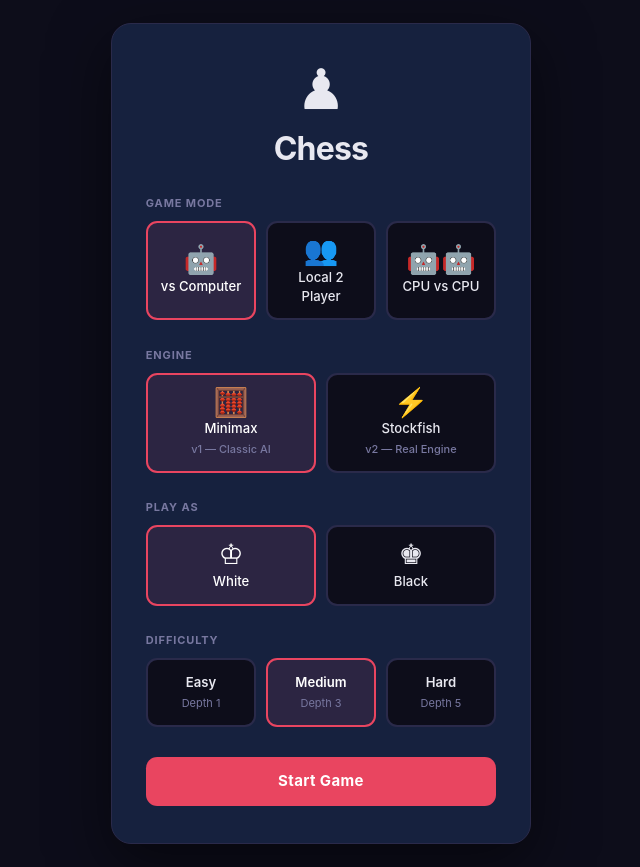
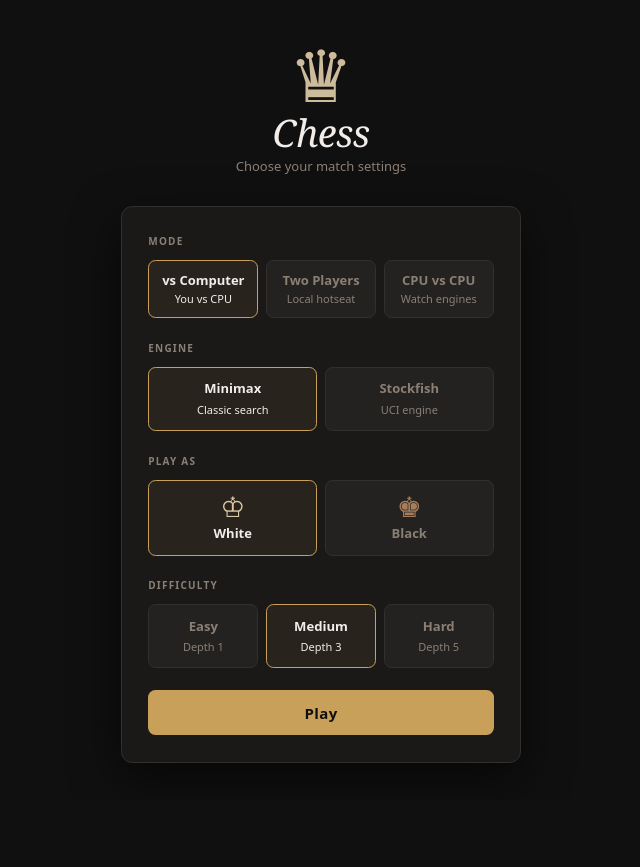
Before and after one commit to zzacong/chessboard, a React (Vite) app: page / in a window 1280 px wide. Shown: the whole page, without its empty margins (319-959 px from the left). After the commit the page ends 800 px from the top, so only its background shows below. Built offline with nearby package versions, Linux system fonts and the light colour scheme.

Commit message:
style: redesign UI with warm dark theme and refined typography

```diff
--- a/src/components/GameLayout.tsx
+++ b/src/components/GameLayout.tsx
@@ -16,27 +16,23 @@ export function GameLayout({ badge }: GameLayoutProps) {
   }
 
   return (
-    <div
-      className="flex min-h-screen flex-col bg-bg"
-      style={{
-        backgroundImage:
-          "radial-gradient(ellipse 60% 50% at 20% 20%, rgba(30,45,82,0.4) 0%, transparent 70%), radial-gradient(ellipse 40% 40% at 80% 80%, rgba(233,69,96,0.06) 0%, transparent 60%)",
-      }}
-    >
+    <div className="flex min-h-screen flex-col bg-bg">
       <header
-        className="sticky top-0 z-10 flex h-[52px] items-center justify-between border-b border-border px-6 backdrop-blur-sm"
-        style={{ background: "rgba(22,33,62,0.8)" }}
+        className="sticky top-0 z-10 flex h-[50px] items-center border-b border-border px-6 backdrop-blur-sm"
+        style={{ background: "rgba(26,25,24,0.85)" }}
       >
-        <span className="flex items-center gap-2 text-[17px] font-bold tracking-tight text-text">
-          <span
-            className="inline-block h-2 w-2 rounded-full bg-accent"
-            style={{ boxShadow: "0 0 8px var(--color-accent)" }}
-          />
-          Chess <span className="text-[12px] font-normal text-text-muted">{badge}</span>
+        <span className="wordmark text-[18px] text-text" style={{ lineHeight: 1 }}>
+          Chess
+        </span>
+        <span
+          className="ml-2 rounded-sm px-1.5 py-0.5 text-[10px] font-semibold tracking-[0.1em] text-text-muted uppercase"
+          style={{ background: "var(--color-surface-2)" }}
+        >
+          {badge}
         </span>
       </header>
 
-      <main className="flex flex-1 items-start justify-center px-5 pt-7 pb-10">
+      <main className="flex flex-1 items-start justify-center px-5 pt-6 pb-10">
         <div className="flex items-start gap-5 max-sm:w-full max-sm:flex-col max-sm:items-center">
           <div className="flex flex-col items-start gap-3 max-sm:w-full max-sm:items-center">
             <StatusBar onNewGame={handleNewGame} />
--- a/src/index.css
+++ b/src/index.css
@@ -1,30 +1,32 @@
 @import "tailwindcss";
 
 @theme {
-  --color-bg: #0d0d1a;
-  --color-surface: #16213e;
-  --color-surface-2: #1e2d52;
-  --color-border: #2a2a4a;
-  --color-border-2: #3a3a5a;
-  --color-text: #e8e8f0;
-  --color-text-muted: #7878a0;
-  --color-accent: #e94560;
-  --color-accent-2: #f5a623;
-  --color-success: #4ade80;
+  --color-bg: #111010;
+  --color-surface: #1a1918;
+  --color-surface-2: #242220;
+  --color-border: #332f2c;
+  --color-border-2: #4a4440;
+  --color-text: #f2ede8;
+  --color-text-muted: #8a7f74;
+  --color-accent: #c8a05a;
+  --color-accent-2: #d4a843;
+  --color-success: #5a9e6e;
+  --color-danger: #c0392b;
 }
 
 /* ── Design tokens (still used by Board squares & keyframes) ── */
 :root {
-  --color-bg: #0d0d1a;
-  --color-surface: #16213e;
-  --color-surface-2: #1e2d52;
-  --color-border: #2a2a4a;
-  --color-border-2: #3a3a5a;
-  --color-text: #e8e8f0;
-  --color-text-muted: #7878a0;
-  --color-accent: #e94560;
-  --color-accent-2: #f5a623;
-  --color-success: #4ade80;
+  --color-bg: #111010;
+  --color-surface: #1a1918;
+  --color-surface-2: #242220;
+  --color-border: #332f2c;
+  --color-border-2: #4a4440;
+  --color-text: #f2ede8;
+  --color-text-muted: #8a7f74;
+  --color-accent: #c8a05a;
+  --color-accent-2: #d4a843;
+  --color-success: #5a9e6e;
+  --color-danger: #c0392b;
 
   /* Board squares */
   --sq-light: #f0d9b5;
@@ -39,7 +41,11 @@
   --board-size: min(88vw, 80vh, 560px);
   --sq-size: calc(var(--board-size) / 8);
 
-  font-family: -apple-system, "Segoe UI", system-ui, sans-serif;
+  font-family:
+    system-ui,
+    -apple-system,
+    "Segoe UI",
+    sans-serif;
   font-size: 15px;
   line-height: 1.5;
   color: var(--color-text);
@@ -70,6 +76,14 @@ body {
 button {
   cursor: pointer;
   font-family: inherit;
+  font-size: inherit;
+}
+
+/* ── Serif display — used only for wordmark ── */
+.wordmark {
+  font-family: Georgia, "Times New Roman", serif;
+  font-style: italic;
+  letter-spacing: -0.02em;
 }
 
 /* ── Scrollbar ── */
@@ -154,10 +168,10 @@ button {
 @keyframes pulseBorder {
   0%,
   100% {
-    box-shadow: 0 0 0 0 rgba(233, 69, 96, 0);
+    box-shadow: 0 0 0 0 rgba(200, 160, 90, 0);
   }
   50% {
-    box-shadow: 0 0 0 4px rgba(233, 69, 96, 0.25);
+    box-shadow: 0 0 0 4px rgba(200, 160, 90, 0.3);
   }
 }
 
--- a/src/routes/index.tsx
+++ b/src/routes/index.tsx
@@ -10,15 +10,15 @@ export const Route = createFileRoute("/")({
   component: IndexPage,
 });
 
-const ENGINES: { value: EngineVersion; label: string; icon: string; desc: string }[] = [
-  { value: "v1", label: "Minimax", icon: "🧮", desc: "v1 — Classic AI" },
-  { value: "v2", label: "Stockfish", icon: "⚡", desc: "v2 — Real Engine" },
+const ENGINES: { value: EngineVersion; label: string; sub: string }[] = [
+  { value: "v1", label: "Minimax", sub: "Classic search" },
+  { value: "v2", label: "Stockfish", sub: "UCI engine" },
 ];
 
-const MODES: { value: GameMode; label: string; icon: string }[] = [
-  { value: "vs-computer", label: "vs Computer", icon: "🤖" },
-  { value: "multiplayer", label: "Local 2 Player", icon: "👥" },
-  { value: "computer-vs-computer", label: "CPU vs CPU", icon: "🤖🤖" },
+const MODES: { value: GameMode; label: string; sub: string }[] = [
+  { value: "vs-computer", label: "vs Computer", sub: "You vs CPU" },
+  { value: "multiplayer", label: "Two Players", sub: "Local hotseat" },
+  { value: "computer-vs-computer", label: "CPU vs CPU", sub: "Watch engines" },
 ];
 
 const COLORS: { value: PieceColor; label: string; symbol: string }[] = [
@@ -43,6 +43,33 @@ const SKILL_DESCS: Record<Difficulty, string> = {
   hard: "~2800 Elo",
 };
 
+const sectionLabelClass =
+  "mb-3 block text-[10px] font-semibold tracking-[0.12em] text-text-muted uppercase";
+
+function OptionButton({
+  selected,
+  onClick,
+  children,
+}: {
+  selected: boolean;
+  onClick: () => void;
+  children: React.ReactNode;
+}) {
+  return (
+    <button
+      className={cn(
+        "flex flex-1 flex-col items-center justify-center gap-1 rounded-lg border px-2 py-3 text-center transition-[border-color,background-color] duration-100",
+        selected
+          ? "border-accent bg-accent/8 text-text"
+          : "border-border bg-surface-2 text-text-muted hover:border-border-2 hover:text-text",
+      )}
+      onClick={onClick}
+    >
+      {children}
+    </button>
+  );
+}
+
 function DifficultyPicker({
   selected,
   onChange,
@@ -54,21 +81,16 @@ function DifficultyPicker({
 }) {
   const descs = engineVersion === "v2" ? SKILL_DESCS : DEPTH_DESCS;
   return (
-    <div className="flex gap-2.5">
+    <div className="flex gap-2">
       {DIFFICULTIES.map((d) => (
-        <button
+        <OptionButton
           key={d.value}
-          className={cn(
-            "flex flex-1 flex-col items-center justify-center gap-1 rounded-xl border-2 px-2.5 py-3.5 transition-[border-color,background] duration-150",
-            selected === d.value
-              ? "border-accent bg-accent/10 text-white"
-              : "border-border bg-bg text-text",
-          )}
+          selected={selected === d.value}
           onClick={() => onChange(d.value)}
         >
           <span className="text-sm font-semibold">{d.label}</span>
-          <span className="text-[11px] text-text-muted">{descs[d.value]}</span>
-        </button>
+          <span className="text-[11px]">{descs[d.value]}</span>
+        </OptionButton>
       ))}
     </div>
   );
@@ -92,60 +114,62 @@ function IndexPage() {
   }
 
   return (
-    <div className="flex min-h-screen items-center justify-center bg-bg p-6">
+    <div className="flex min-h-screen items-center justify-center bg-bg px-4 py-10">
+      <div className="w-full max-w-[400px]">
+        {/* Wordmark */}
+        <div className="mb-8 text-center">
           <div
-        className="w-full max-w-[420px] rounded-[20px] border border-border bg-surface px-9 py-10 text-center"
-        style={{ boxShadow: "0 20px 60px rgba(0,0,0,0.5)" }}
+            className="mb-1 inline-block text-[72px] leading-none select-none"
+            style={{ color: "var(--sq-light)", opacity: 0.85 }}
+            aria-hidden="true"
           >
-        <div className="mb-2 text-[56px] leading-none">♟</div>
-        <h1 className="mb-6 text-[32px] font-bold tracking-tight text-text">Chess</h1>
+            ♛
+          </div>
+          <h1
+            className="wordmark text-[38px] font-normal tracking-tight text-text"
+            style={{ lineHeight: 1 }}
+          >
+            Chess
+          </h1>
+          <p className="mt-1.5 text-[13px] text-text-muted">Choose your match settings</p>
+        </div>
 
+        {/* Card */}
+        <div
+          className="rounded-xl border border-border bg-surface px-7 py-7"
+          style={{ boxShadow: "0 16px 48px rgba(0,0,0,0.6)" }}
+        >
           {/* Game Mode */}
-        <section className="mb-7 text-left">
-          <h2 className="mb-2.5 text-[11px] font-bold tracking-[0.08em] text-text-muted uppercase">
-            Game Mode
-          </h2>
-          <div className="flex gap-2.5">
+          <section className="mb-6">
+            <span className={sectionLabelClass}>Mode</span>
+            <div className="flex gap-2">
               {MODES.map((m) => (
-              <button
+                <OptionButton
                   key={m.value}
-                className={cn(
-                  "flex flex-1 flex-col items-center justify-center gap-1 rounded-xl border-2 px-2.5 py-3.5 text-sm font-medium transition-[border-color,background] duration-150",
-                  gameMode === m.value
-                    ? "border-accent bg-accent/10 text-white"
-                    : "border-border bg-bg text-text",
-                )}
+                  selected={gameMode === m.value}
                   onClick={() => setGameMode(m.value)}
                 >
-                <span className="text-[28px] leading-none">{m.icon}</span>
-                <span>{m.label}</span>
-              </button>
+                  <span className="text-[13px] leading-tight font-semibold">{m.label}</span>
+                  <span className="text-[11px] leading-tight">{m.sub}</span>
+                </OptionButton>
               ))}
             </div>
           </section>
 
           {/* Engine — hidden in PvP */}
           {gameMode !== "multiplayer" && (
-          <section className="mb-7 text-left">
-            <h2 className="mb-2.5 text-[11px] font-bold tracking-[0.08em] text-text-muted uppercase">
-              Engine
-            </h2>
-            <div className="flex gap-2.5">
+            <section className="mb-6">
+              <span className={sectionLabelClass}>Engine</span>
+              <div className="flex gap-2">
                 {ENGINES.map((e) => (
-                <button
+                  <OptionButton
                     key={e.value}
-                  className={cn(
-                    "flex flex-1 flex-col items-center justify-center gap-1 rounded-xl border-2 px-2.5 py-3.5 text-sm font-medium transition-[border-color,background] duration-150",
-                    engineVersion === e.value
-                      ? "border-accent bg-accent/10 text-white"
-                      : "border-border bg-bg text-text",
-                  )}
+                    selected={engineVersion === e.value}
                     onClick={() => setEngineVersion(e.value)}
                   >
-                  <span className="text-[28px] leading-none">{e.icon}</span>
-                  <span>{e.label}</span>
-                  <span className="text-[11px] text-text-muted">{e.desc}</span>
-                </button>
+                    <span className="text-[13px] font-semibold">{e.label}</span>
+                    <span className="text-[11px]">{e.sub}</span>
+                  </OptionButton>
                 ))}
               </div>
             </section>
@@ -153,25 +177,26 @@ function IndexPage() {
 
           {/* Play as — hidden in CvC */}
           {!isCvC && (
-          <section className="mb-7 text-left">
-            <h2 className="mb-2.5 text-[11px] font-bold tracking-[0.08em] text-text-muted uppercase">
-              Play as
-            </h2>
-            <div className="flex gap-2.5">
+            <section className="mb-6">
+              <span className={sectionLabelClass}>Play as</span>
+              <div className="flex gap-2">
                 {COLORS.map((c) => (
-                <button
+                  <OptionButton
                     key={c.value}
-                  className={cn(
-                    "flex flex-1 flex-col items-center justify-center gap-1 rounded-xl border-2 px-2.5 py-3.5 text-sm font-medium transition-[border-color,background] duration-150",
-                    color === c.value
-                      ? "border-accent bg-accent/10 text-white"
-                      : "border-border bg-bg text-text",
-                  )}
+                    selected={color === c.value}
                     onClick={() => setColor(c.value)}
                   >
-                  <span className="text-[28px] leading-none">{c.symbol}</span>
-                  <span>{c.label}</span>
-                </button>
+                    <span
+                      className="text-[28px] leading-none"
+                      style={{
+                        color: c.value === "w" ? "var(--sq-light)" : "var(--sq-dark)",
+                        opacity: 0.9,
+                      }}
+                    >
+                      {c.symbol}
+                    </span>
+                    <span className="text-[13px] font-semibold">{c.label}</span>
+                  </OptionButton>
                 ))}
               </div>
             </section>
@@ -179,10 +204,8 @@ function IndexPage() {
 
           {/* Difficulty — single picker for vs-computer */}
           {gameMode === "vs-computer" && (
-          <section className="mb-7 text-left">
-            <h2 className="mb-2.5 text-[11px] font-bold tracking-[0.08em] text-text-muted uppercase">
-              Difficulty
-            </h2>
+            <section className="mb-6">
+              <span className={sectionLabelClass}>Difficulty</span>
               <DifficultyPicker
                 selected={difficulty}
                 onChange={setDifficulty}
@@ -193,11 +216,12 @@ function IndexPage() {
 
           {/* Difficulty — dual pickers for CvC */}
           {isCvC && (
-          <section className="mb-7 text-left">
+            <section className="mb-6">
               <div className="mb-4">
-              <h2 className="mb-2.5 text-[11px] font-bold tracking-[0.08em] text-text-muted uppercase">
-                White difficulty ♔
-              </h2>
+                <span className={sectionLabelClass}>
+                  White difficulty{" "}
+                  <span style={{ color: "var(--sq-light)", opacity: 0.85 }}>♔</span>
+                </span>
                 <DifficultyPicker
                   selected={difficulty}
                   onChange={setDifficulty}
@@ -205,9 +229,9 @@ function IndexPage() {
                 />
               </div>
               <div>
-              <h2 className="mb-2.5 text-[11px] font-bold tracking-[0.08em] text-text-muted uppercase">
-                Black difficulty ♚
-              </h2>
+                <span className={sectionLabelClass}>
+                  Black difficulty <span style={{ color: "var(--sq-dark)" }}>♚</span>
+                </span>
                 <DifficultyPicker
                   selected={difficultyBlack}
                   onChange={setDifficultyBlack}
@@ -218,11 +242,13 @@ function IndexPage() {
           )}
 
           <button
-          className="mt-1 w-full rounded-xl border-0 bg-accent py-3.5 text-base font-bold tracking-wide text-white transition-[opacity,transform] duration-150 hover:opacity-90 active:scale-[0.98]"
+            className="w-full rounded-lg py-3 text-[15px] font-semibold tracking-wide text-bg transition-opacity duration-100 hover:opacity-90 active:scale-[0.99]"
+            style={{ background: "var(--color-accent)" }}
             onClick={handleStart}
           >
-          Start Game
+            Play
           </button>
+        </div>
       </div>
     </div>
   );
```
Also changed, not shown: src/components/Sidebar.tsx (+20 -20 lines), src/components/StatusBar.tsx (+15 -20 lines). Lines whose indentation alone changed are shown as unchanged.
